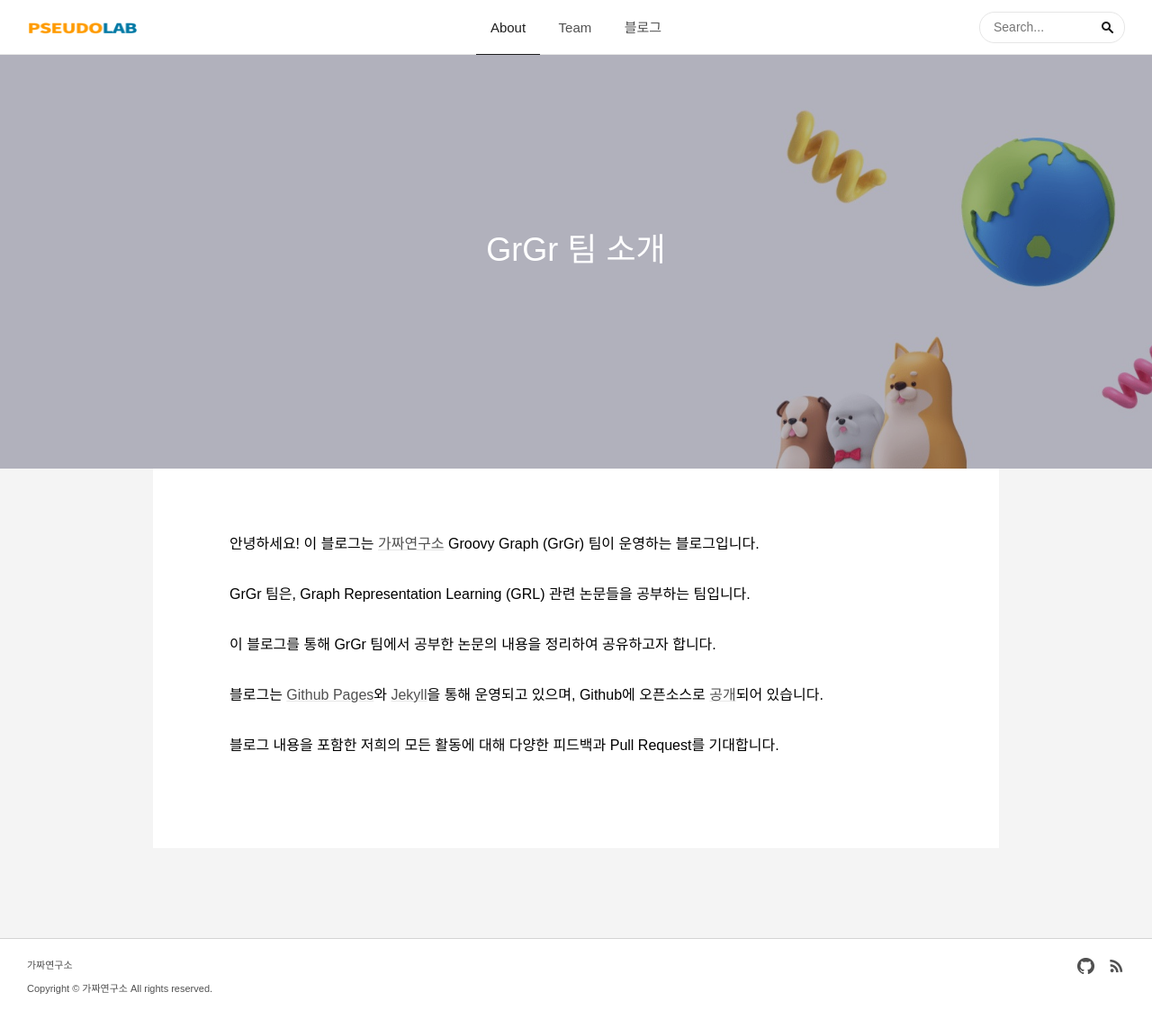
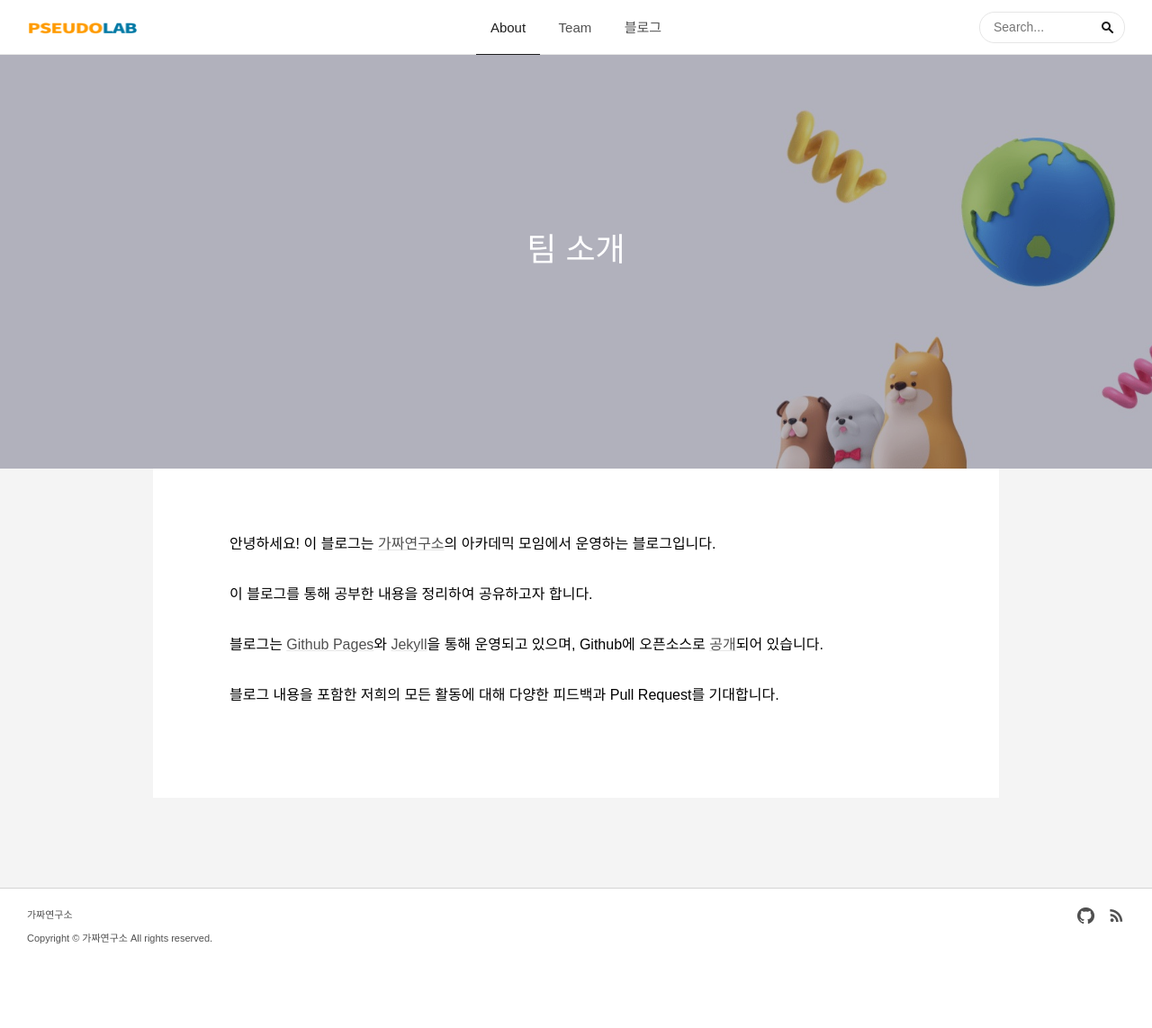
Before and after one commit to Pseudo-Lab/graph, a Jekyll site: the page built from grabout.md, in a window 1280 px wide. Shown: the whole page at 90% size. Built offline with Jekyll 4.4.1, drawn with Linux system fonts in a browser that asks for light colours; some web fonts are replaced; after the commit the page ends 1087 px from its top, so only the background shows below that.

Commit message:
Update grabout.md

```diff
--- a/grabout.md
+++ b/grabout.md
@@ -1,24 +1,20 @@
 ---
 layout: page
-title: GrGr 팀 소개
+title: 팀 소개
 permalink: /about/
 sitemap: yes
 excerpt: GrGr 팀을 소개합니다.
 ---
 
-안녕하세요! 이 블로그는 **[가짜연구소](https://pseudo-lab.com/)** **Groovy Graph (GrGr)** 팀이 운영하는 블로그입니다.
+안녕하세요! 이 블로그는 **[가짜연구소](https://pseudo-lab.com/)**의 아카데믹 모임에서 운영하는 블로그입니다.
 
 <p></p>
 
-GrGr 팀은, Graph Representation Learning (GRL) 관련 논문들을 공부하는 팀입니다.
+이 블로그를 통해 공부한 내용을 정리하여 공유하고자 합니다.
 
 <p></p>
 
-이 블로그를 통해 GrGr 팀에서 공부한 논문의 내용을 정리하여 공유하고자 합니다.
-
-<p></p>
-
-블로그는 [Github Pages](https://pages.github.com/)와 [Jekyll](https://jekyllrb.com/)을 통해 운영되고 있으며, Github에 오픈소스로 [공개](https://github.com/teamgrgr/teamgrgr.github.io)되어 있습니다.
+블로그는 [Github Pages](https://pages.github.com/)와 [Jekyll](https://jekyllrb.com/)을 통해 운영되고 있으며, Github에 오픈소스로 [공개](https://github.com/Pseudo-Lab/Pseudo-Lab.github.io)되어 있습니다.
 
 <p></p>
 
```
